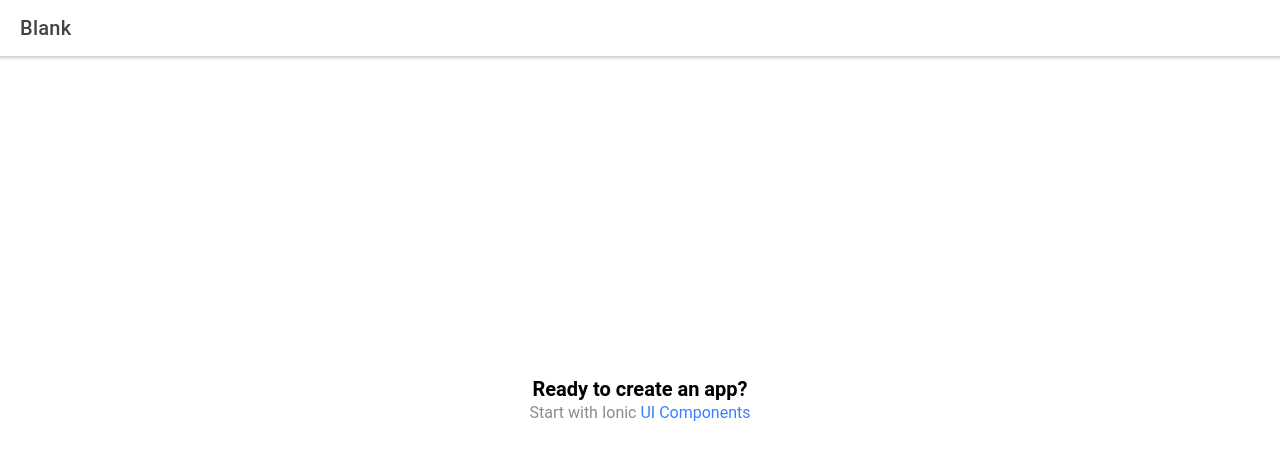
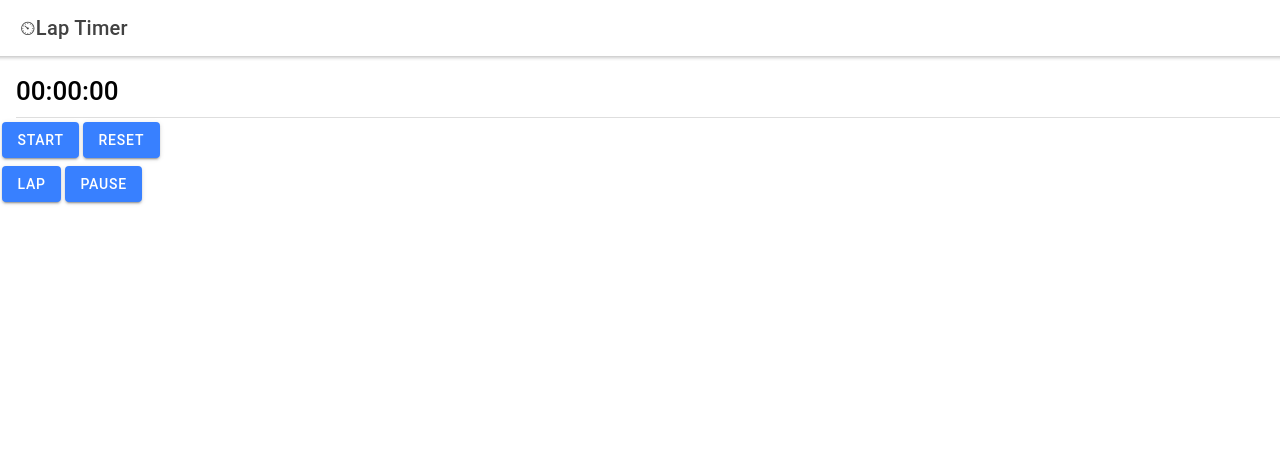
Before and after one commit to patrick-verbs/ionicLapTimer, a React (Create React App) app: page /home in a window 1280 px wide. Shown: the top 460 px of the page. Built offline with nearby package versions, Linux system fonts and the light colour scheme.

Commit message:
add placeholder elements

```diff
--- a/src/pages/Home.tsx
+++ b/src/pages/Home.tsx
@@ -1,5 +1,4 @@
-import { IonContent, IonHeader, IonPage, IonTitle, IonToolbar } from '@ionic/react';
-import ExploreContainer from '../components/ExploreContainer';
+import { IonContent, IonHeader, IonPage, IonTitle, IonToolbar, IonItem, IonButton } from '@ionic/react';
 import './Home.css';
 
 const Home: React.FC = () => {
@@ -7,16 +6,18 @@ const Home: React.FC = () => {
     <IonPage>
       <IonHeader>
         <IonToolbar>
-          <IonTitle>Blank</IonTitle>
+          <IonTitle>⏲Lap Timer</IonTitle>
         </IonToolbar>
       </IonHeader>
       <IonContent fullscreen>
-        <IonHeader collapse="condense">
-          <IonToolbar>
-            <IonTitle size="large">Blank</IonTitle>
-          </IonToolbar>
-        </IonHeader>
-        <ExploreContainer />
+        <IonItem>
+          <h1>00:00:00</h1>
+        </IonItem>
+          <IonButton>Start</IonButton>
+          <IonButton>Reset</IonButton>
+          <br></br>
+          <IonButton>Lap</IonButton>
+          <IonButton>Pause</IonButton>
       </IonContent>
     </IonPage>
   );
```
Also changed, not shown: 1 other file (tests, documents, lock files or other folders).
